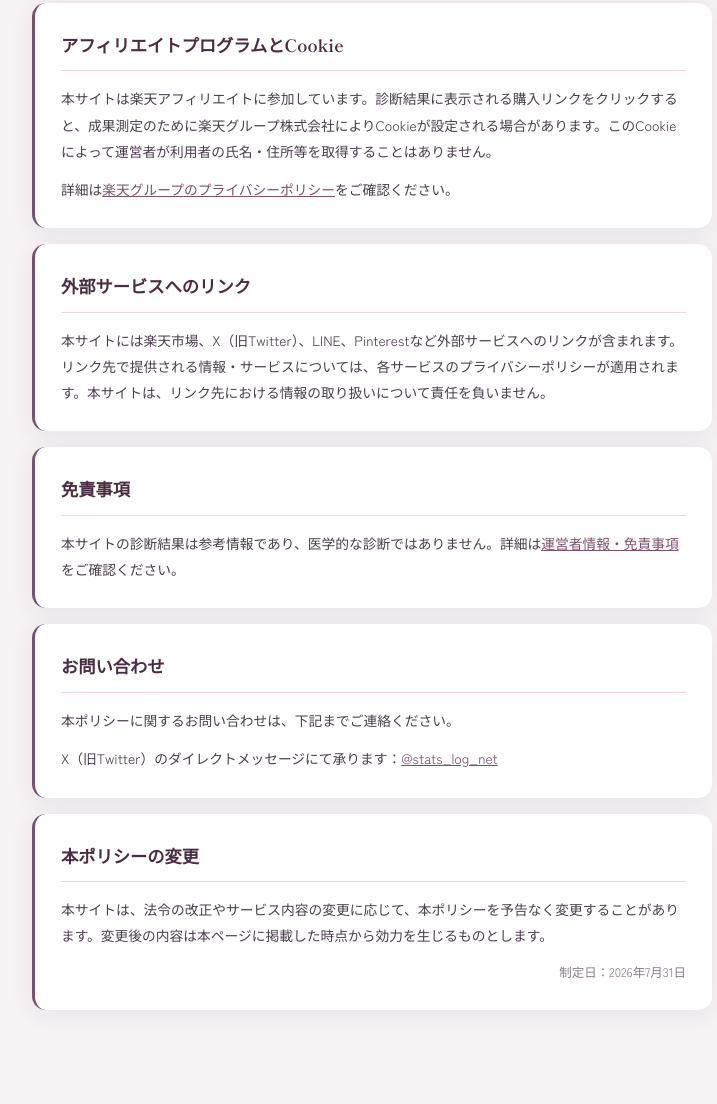
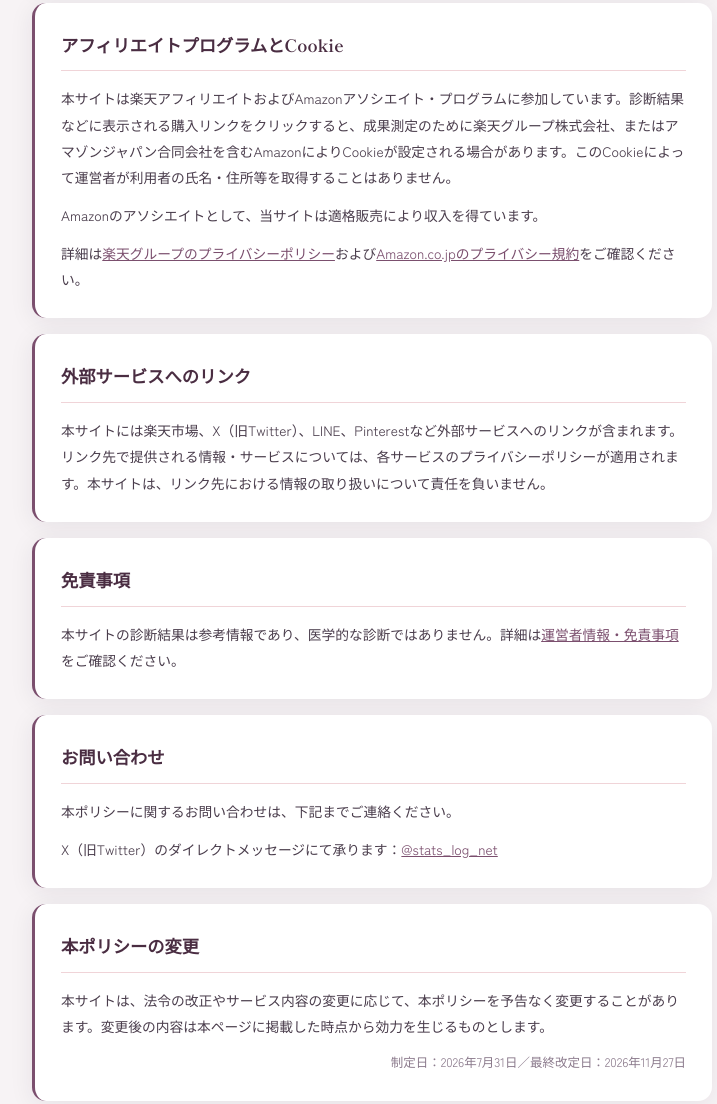
Before and after one commit to j-waga/glow-skin, a plain HTML site: page privacy.html in a window 1280 px wide. Shown: the part 1380-2484 px from the top of the page, without its empty margins (268-985 px from the left). Drawn offline with Linux system fonts and the light colour scheme.

Commit message:
プライバシーポリシーにAmazonアソシエイト・プログラムとCookieの記載を追加
- 「アフィリエイトプログラムとCookie」に Amazon の参加・Cookie・アソシエイト定型文・Amazon.co.jpプライバシー規約へのリンクを追加
- 最終改定日 2026年11月27日を表記／sitemap の privacy.html lastmod を 2026-11-27 に
- glow_count_guard.py PASS／sync_brand_count.py --check 差分0

Co-Authored-By: Claude Opus 5.5 <noreply@anthropic.com>
Claude-Session: https://claude.ai/code/session_01WauufM8EpnK8N2iDo323ky

```diff
--- a/privacy.html
+++ b/privacy.html
@@ -116,8 +116,9 @@
 
   <section>
     <h2>アフィリエイトプログラムとCookie</h2>
-    <p>本サイトは楽天アフィリエイトに参加しています。診断結果に表示される購入リンクをクリックすると、成果測定のために楽天グループ株式会社によりCookieが設定される場合があります。このCookieによって運営者が利用者の氏名・住所等を取得することはありません。</p>
-    <p>詳細は<a href="https://privacy.rakuten.co.jp/" target="_blank" rel="noopener">楽天グループのプライバシーポリシー</a>をご確認ください。</p>
+    <p>本サイトは楽天アフィリエイトおよびAmazonアソシエイト・プログラムに参加しています。診断結果などに表示される購入リンクをクリックすると、成果測定のために楽天グループ株式会社、またはアマゾンジャパン合同会社を含むAmazonによりCookieが設定される場合があります。このCookieによって運営者が利用者の氏名・住所等を取得することはありません。</p>
+    <p>Amazonのアソシエイトとして、当サイトは適格販売により収入を得ています。</p>
+    <p>詳細は<a href="https://privacy.rakuten.co.jp/" target="_blank" rel="noopener">楽天グループのプライバシーポリシー</a>および<a href="https://www.amazon.co.jp/gp/help/customer/display.html?nodeId=GX7NJQ4ZB8MHFRNJ" target="_blank" rel="noopener">Amazon.co.jpのプライバシー規約</a>をご確認ください。</p>
   </section>
 
   <section>
@@ -139,7 +140,7 @@
   <section>
     <h2>本ポリシーの変更</h2>
     <p>本サイトは、法令の改正やサービス内容の変更に応じて、本ポリシーを予告なく変更することがあります。変更後の内容は本ページに掲載した時点から効力を生じるものとします。</p>
-    <p class="updated">制定日：2026年7月31日</p>
+    <p class="updated">制定日：2026年7月31日／最終改定日：2026年11月27日</p>
   </section>
 </main>
 
--- a/sitemap.xml
+++ b/sitemap.xml
@@ -86,7 +86,7 @@
   </url>
   <url>
     <loc>https://glow.stats-log.net/privacy.html</loc>
-    <lastmod>2026-09-11</lastmod>
+    <lastmod>2026-11-27</lastmod>
     <changefreq>yearly</changefreq>
     <priority>0.3</priority>
   </url>
```
